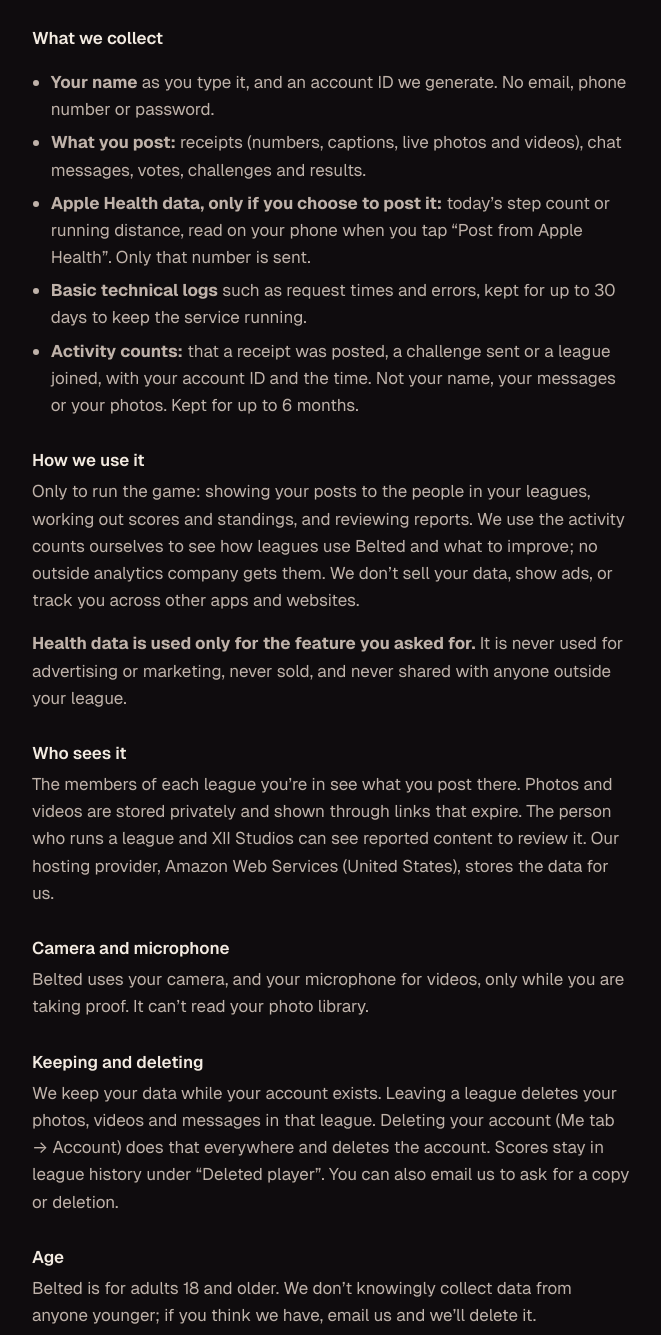
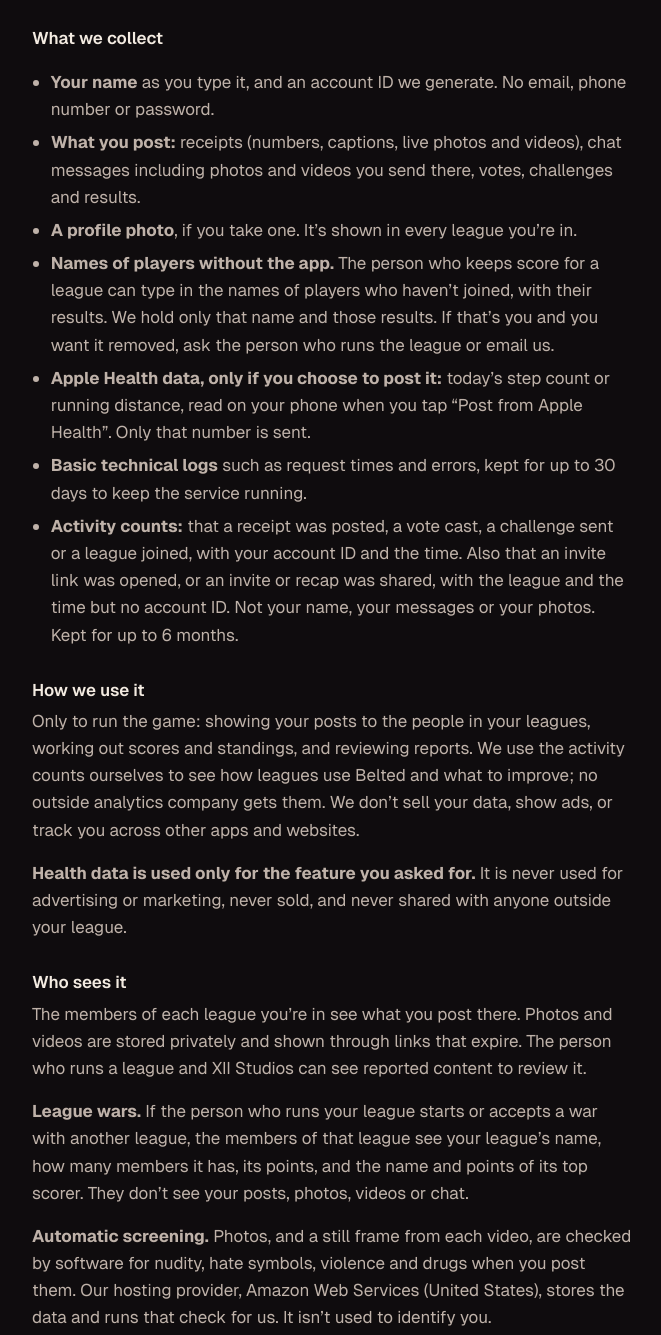
Before and after one commit to somsafavi-hash/xii-studio.io, a plain HTML site: page belted-privacy.html in a window 1280 px wide. Shown: the part 227-1562 px from the top of the page, without its empty margins (308-969 px from the left). Drawn offline with Linux system fonts and the light colour scheme.

Commit message:
Belted privacy, terms and support pages: match the app
The Belted pages were dated 12 November and the app's own policy text has changed since.

- Privacy: chat photos and videos, profile photos, names of players without the app, the
  wider activity counts (votes, invite-link opens, shares), league wars, automatic
  screening.
- Terms: adding players without the app, the no-tolerance line, automatic screening and
  the 24-hour review commitment.
- Support: reporting text brought in line, and a short answer on photos, videos and chat.

Both policy pages now read the same as the text inside the app.

Co-Authored-By: Claude Fable 5.2 <noreply@anthropic.com>

```diff
--- a/belted-privacy.html
+++ b/belted-privacy.html
@@ -21,16 +21,20 @@
 <h3>What we collect</h3>
 <ul>
 <li><b>Your name</b> as you type it, and an account ID we generate. No email, phone number or password.</li>
-<li><b>What you post:</b> receipts (numbers, captions, live photos and videos), chat messages, votes, challenges and results.</li>
+<li><b>What you post:</b> receipts (numbers, captions, live photos and videos), chat messages including photos and videos you send there, votes, challenges and results.</li>
+<li><b>A profile photo</b>, if you take one. It’s shown in every league you’re in.</li>
+<li><b>Names of players without the app.</b> The person who keeps score for a league can type in the names of players who haven’t joined, with their results. We hold only that name and those results. If that’s you and you want it removed, ask the person who runs the league or email us.</li>
 <li><b>Apple Health data, only if you choose to post it:</b> today’s step count or running distance, read on your phone when you tap “Post from Apple Health”. Only that number is sent.</li>
 <li><b>Basic technical logs</b> such as request times and errors, kept for up to 30 days to keep the service running.</li>
-<li><b>Activity counts:</b> that a receipt was posted, a challenge sent or a league joined, with your account ID and the time. Not your name, your messages or your photos. Kept for up to 6 months.</li>
+<li><b>Activity counts:</b> that a receipt was posted, a vote cast, a challenge sent or a league joined, with your account ID and the time. Also that an invite link was opened, or an invite or recap was shared, with the league and the time but no account ID. Not your name, your messages or your photos. Kept for up to 6 months.</li>
 </ul>
 <h3>How we use it</h3>
 <p>Only to run the game: showing your posts to the people in your leagues, working out scores and standings, and reviewing reports. We use the activity counts ourselves to see how leagues use Belted and what to improve; no outside analytics company gets them. We don’t sell your data, show ads, or track you across other apps and websites.</p>
 <p><b>Health data is used only for the feature you asked for.</b> It is never used for advertising or marketing, never sold, and never shared with anyone outside your league.</p>
 <h3>Who sees it</h3>
-<p>The members of each league you’re in see what you post there. Photos and videos are stored privately and shown through links that expire. The person who runs a league and XII Studios can see reported content to review it. Our hosting provider, Amazon Web Services (United States), stores the data for us.</p>
+<p>The members of each league you’re in see what you post there. Photos and videos are stored privately and shown through links that expire. The person who runs a league and XII Studios can see reported content to review it.</p>
+<p><b>League wars.</b> If the person who runs your league starts or accepts a war with another league, the members of that league see your league’s name, how many members it has, its points, and the name and points of its top scorer. They don’t see your posts, photos, videos or chat.</p>
+<p><b>Automatic screening.</b> Photos, and a still frame from each video, are checked by software for nudity, hate symbols, violence and drugs when you post them. Our hosting provider, Amazon Web Services (United States), stores the data and runs that check for us. It isn’t used to identify you.</p>
 <h3>Camera and microphone</h3>
 <p>Belted uses your camera, and your microphone for videos, only while you are taking proof. It can’t read your photo library.</p>
 <h3>Keeping and deleting</h3>
@@ -41,7 +45,7 @@
 <p>If this policy changes in a way that matters, we’ll tell you in the app before it takes effect.</p>
 <h3>Contact</h3>
 <p>XII Studios LLC, 301 174th St, Sunny Isles Beach, FL 33160, USA. Email <a href="mailto:som@xii-studio.io">som@xii-studio.io</a> or <a href="mailto:joaquin@xii-studio.io">joaquin@xii-studio.io</a>. See also <a href="support.html#belted">Belted support</a> and the <a href="belted-terms.html">Belted terms of use</a>.</p>
-<p style="font-size:14px">Last updated 12 November 2026</p>
+<p style="font-size:14px">Last updated 23 November 2026</p>
 </main>
 <footer><div class="wrap">
   <p>© 2026 XII Studios LLC · 301 174th St, Sunny Isles Beach, FL 33160, USA</p>
```
Also changed, not shown: belted-terms.html (+4 -2 lines), support.html (+3 -1 lines).
